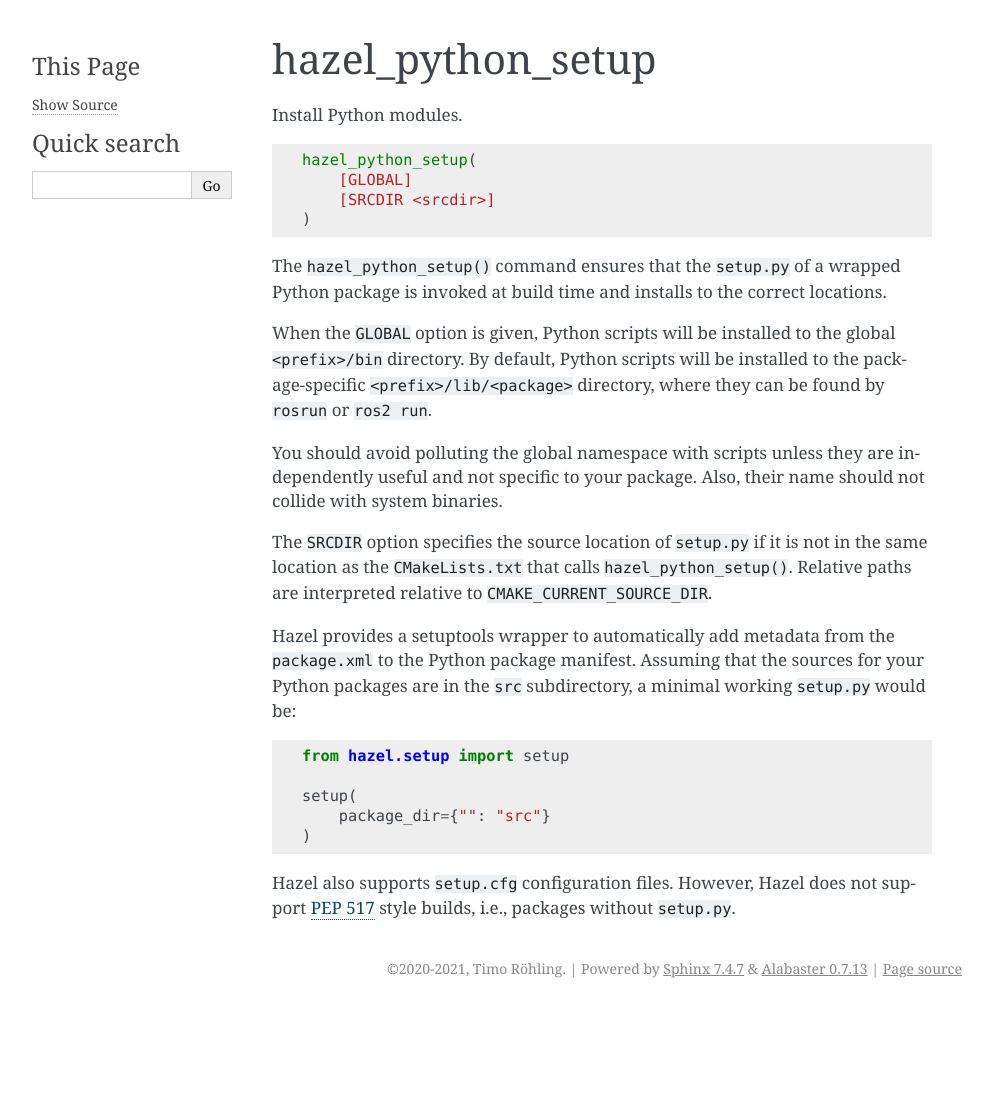
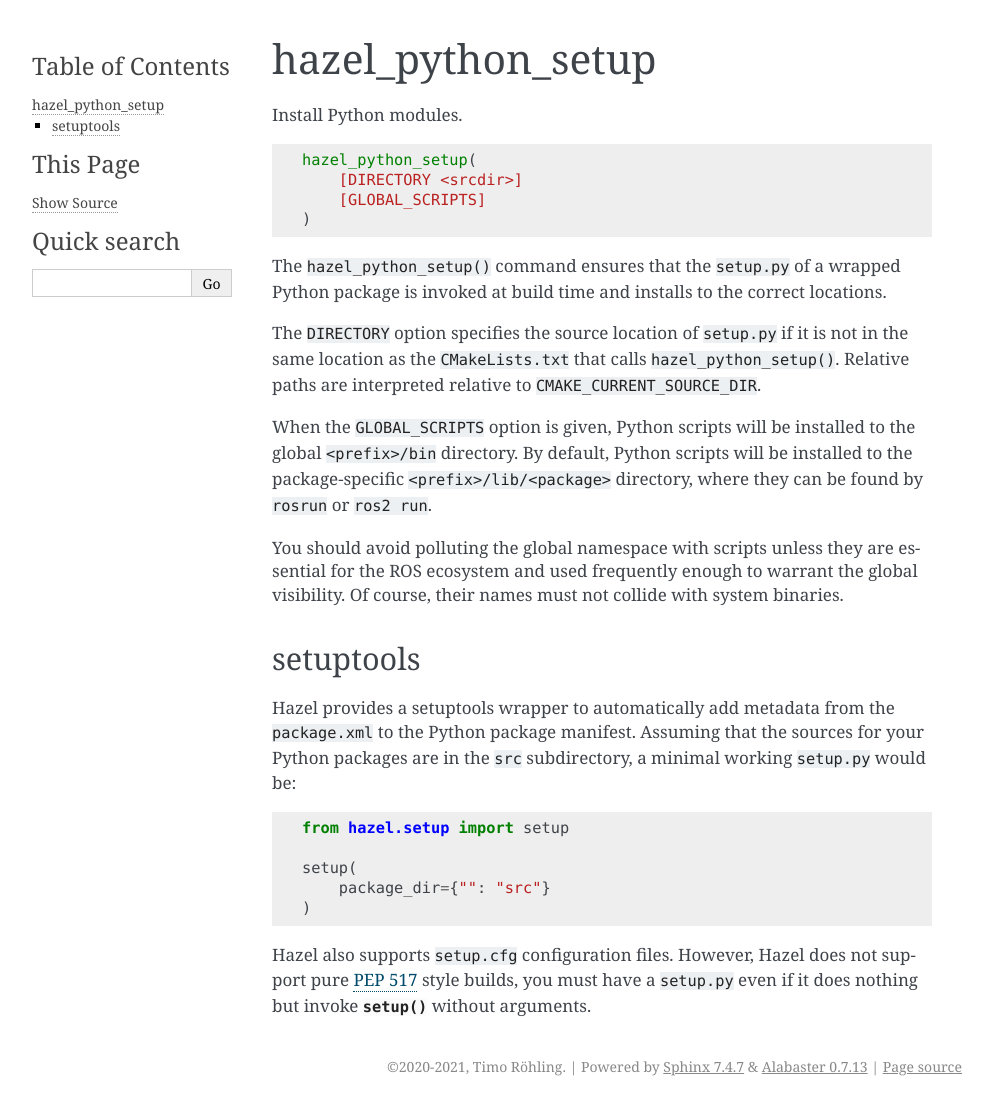
Before and after one commit to roehling/catkin-ng, a Sphinx documentation site: the page built from hazel/docs/command/hazel_python_setup.rst, in a window 1280 px wide. Shown: the whole page, without its empty margins (148-1141 px from the left). Built offline with Sphinx 7.4.7, drawn with Linux system fonts in a browser that asks for light colours; cross-references to code outside the pages are shown as plain code; before the commit the page ends 1008 px from its top, so only the background shows below that.

Commit message:
Rename options for hazel_python_setup()

```diff
--- a/hazel/docs/command/hazel_python_setup.rst
+++ b/hazel/docs/command/hazel_python_setup.rst
@@ -21,26 +21,30 @@ Install Python modules.
 .. code-block:: cmake
 
     hazel_python_setup(
-        [GLOBAL]
-        [SRCDIR <srcdir>]
+        [DIRECTORY <srcdir>]
+        [GLOBAL_SCRIPTS]
     )
 
 The ``hazel_python_setup()`` command ensures that the ``setup.py`` of a wrapped
 Python package is invoked at build time and installs to the correct locations.
 
-When the ``GLOBAL`` option is given, Python scripts will be installed to the
-global ``<prefix>/bin`` directory. By default, Python scripts will be installed
-to the package-specific ``<prefix>/lib/<package>`` directory, where they can be
-found by ``rosrun`` or ``ros2 run``.
-
-You should avoid polluting the global namespace with scripts unless they are
-independently useful and not specific to your package. Also, their name should
-not collide with system binaries.
-
-The ``SRCDIR`` option specifies the source location of ``setup.py`` if it is
+The ``DIRECTORY`` option specifies the source location of ``setup.py`` if it is
 not in the same location as the ``CMakeLists.txt`` that calls
 ``hazel_python_setup()``. Relative paths are interpreted relative to
 :cmake:variable:`CMAKE_CURRENT_SOURCE_DIR`.
+
+When the ``GLOBAL_SCRIPTS`` option is given, Python scripts will be installed
+to the global ``<prefix>/bin`` directory. By default, Python scripts will be
+installed to the package-specific ``<prefix>/lib/<package>`` directory, where
+they can be found by ``rosrun`` or ``ros2 run``.
+
+You should avoid polluting the global namespace with scripts unless they are
+essential for the ROS ecosystem and used frequently enough to warrant the
+global visibility. Of course, their names must not collide with system
+binaries.
+
+setuptools
+----------
 
 Hazel provides a setuptools wrapper to automatically add metadata from the
 ``package.xml`` to the Python package manifest. Assuming that the sources for
@@ -56,6 +60,7 @@ your Python packages are in the ``src`` subdirectory, a minimal working
     )
 
 Hazel also supports ``setup.cfg`` configuration files. However, Hazel does not
-support `PEP 517`_ style builds, i.e., packages without ``setup.py``.
+support pure `PEP 517`_ style builds, you must have a ``setup.py`` even if it
+does nothing but invoke :py:func:`setup` without arguments.
 
 .. _PEP 517: https://www.python.org/dev/peps/pep-0517/
```
Also changed, not shown: 2 other files.
